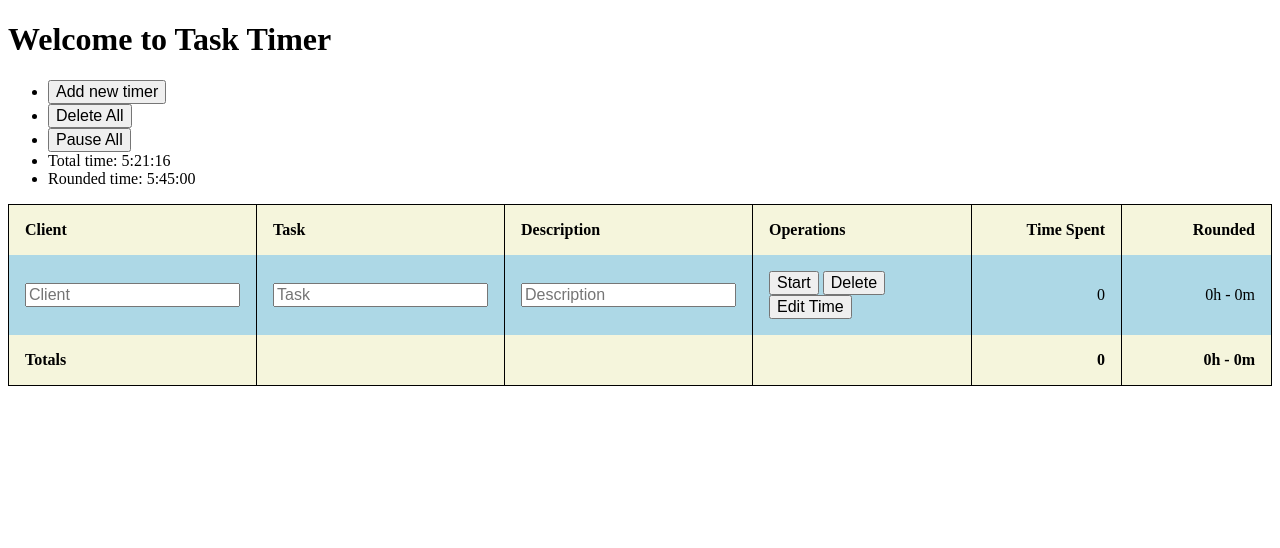
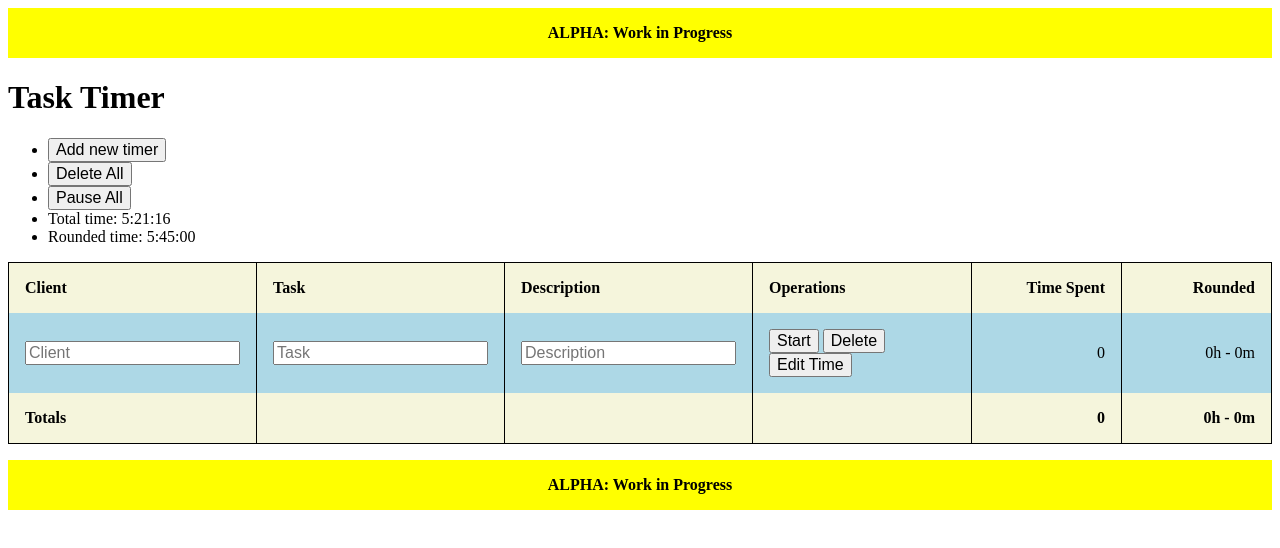
Before and after one commit to markconroy/task-timer, a plain HTML site: page web/index.html in a window 1280 px wide. Drawn offline with Linux system fonts and the light colour scheme.

Commit message:
adds note for wip

```diff
--- a/web/index.html
+++ b/web/index.html
@@ -10,7 +10,8 @@
 </head>
 
 <body>
-  <h1>Welcome to Task Timer</h1>
+  <mark>ALPHA: Work in Progress</mark>
+  <h1>Task Timer</h1>
 
   <div class="global-data">
     <ul>
@@ -54,6 +55,8 @@
     </tfoot>
   </table>
 
+  <mark>ALPHA: Work in Progress</mark>
+
   <template class="timer-table__template">
     <tr class="timer-table__row timer-table__row--body" data-seconds="0">
       <td class="timer-table__cell timer-table__cell--body timer-table__cell--client">
--- a/web/style.css
+++ b/web/style.css
@@ -11,6 +11,13 @@
   box-sizing: border-box;
 }
 
+mark {
+  display: block;
+  text-align: center;
+  padding: 1rem;
+  font-weight: bold;
+}
+
 input,
 button,
 select {
@@ -19,6 +26,7 @@ select {
 
 .timer-table {
   width: 100%;
+  margin-bottom: 1rem;
   border-collapse: collapse;
   border: var(--border);
   text-align: left;
```
